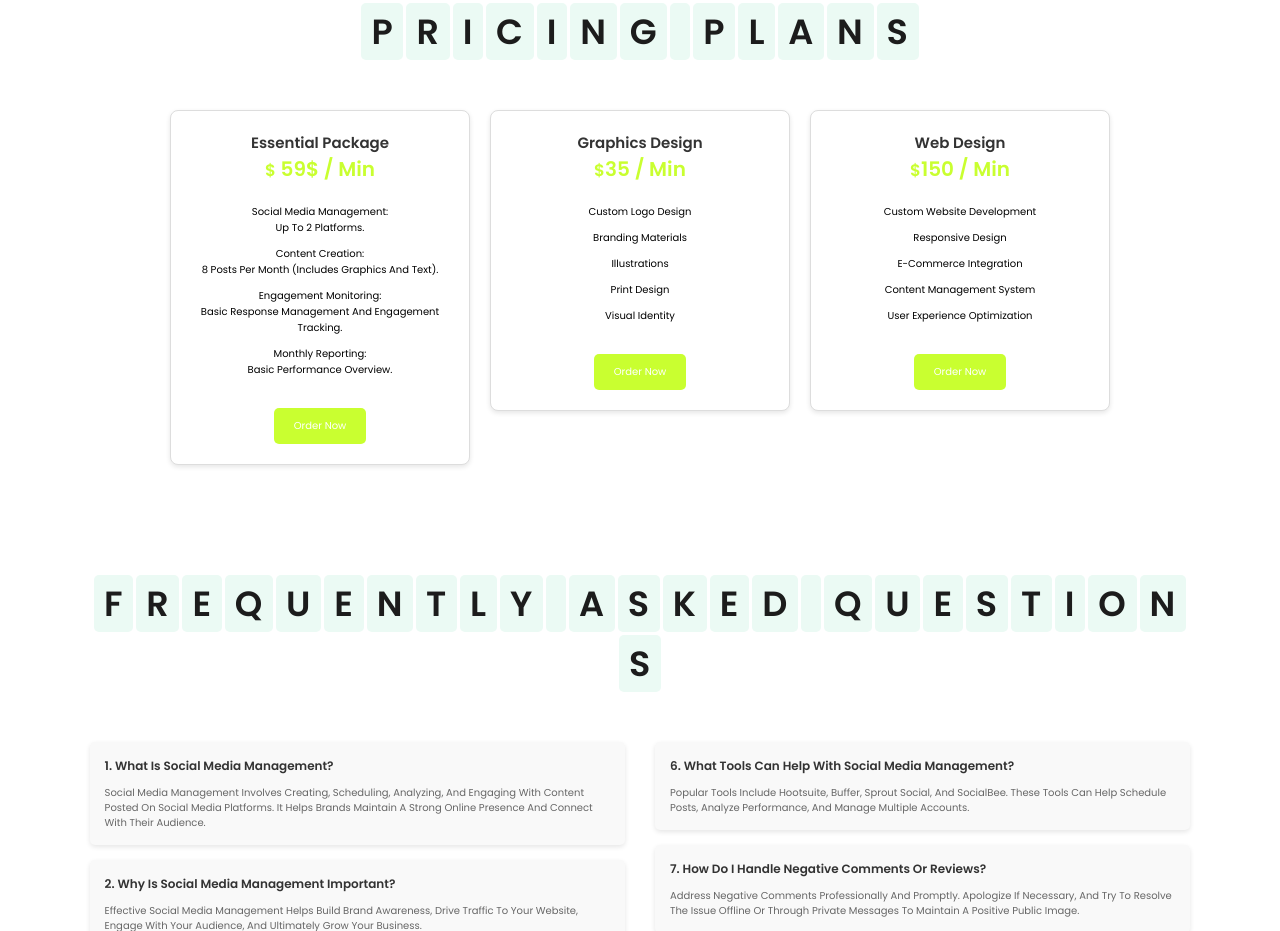
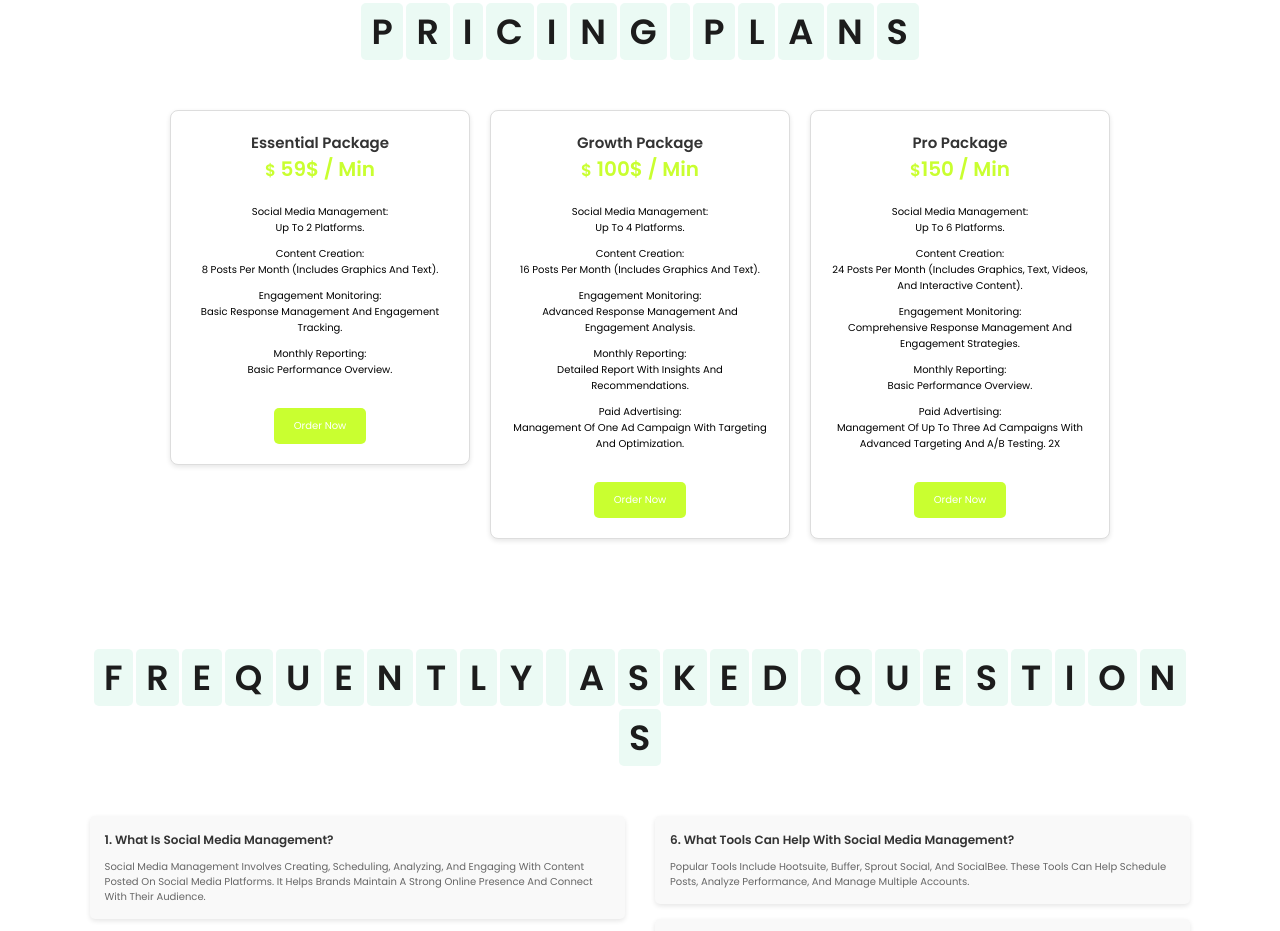
Before and after one commit to jesnaty/portfolio, a plain HTML site: page index.html in a window 1280 px wide. Shown: the part 3298-4229 px from the top of the page. Drawn offline with nearby package versions, Linux system fonts and the light colour scheme; a script that the page names is missing.

Commit message:
Update index.html

```diff
--- a/index.html
+++ b/index.html
@@ -259,22 +259,24 @@
            <div class="price-item featured-item">
             <div class="price-header">
              <div class="price-title">
-              <h2>Graphics Design</h2>
+              <h2>Growth Package</h2>
              </div>
              <div class="price-prices">
               <h2>
-               <small>$</small>35 <span>/ min</span>
+               <small>$</small> 100$ <span>/ min</span>
               </h2>
              </div>
             </div>
             <div class="price-body">
              <div class="price-description">
               <ul>
-               <li>Custom Logo Design</li>
-               <li>Branding Materials</li>
-               <li>Illustrations</li>
-               <li>Print Design</li>
-               <li>Visual Identity</li>
+                <li>Social Media Management:
+                </br>Up to 4 platforms.</li>
+                <li>Content Creation:             </br> 16 posts per month (includes graphics and text).</li>
+                <li>Engagement Monitoring:             </br> Advanced response management and engagement analysis.</li>
+                <li>Monthly Reporting:             </br>Detailed report with insights and recommendations.</li>
+                <li>Paid Advertising:             </br>Management of one ad campaign with targeting and optimization.
+                </li>
               </ul>
              </div>
             </div>
@@ -289,7 +291,7 @@
            <div class="price-item">
             <div class="price-header">
              <div class="price-title">
-              <h2>Web Design</h2>
+              <h2>Pro package</h2>
              </div>
              <div class="price-prices">
               <h2>
@@ -300,11 +302,13 @@
             <div class="price-body">
              <div class="price-description">
               <ul>
-               <li>Custom Website Development</li>
-               <li>Responsive Design</li>
-               <li>E-commerce Integration</li>
-               <li>Content Management System</li>
-               <li>User Experience Optimization</li>
+                <li>Social Media Management:
+                </br>Up to 6 platforms.</li>
+                <li>Content Creation:             </br> 24 posts per month (includes graphics, text, videos, and interactive content).</li>
+                <li>Engagement Monitoring:             </br>Comprehensive response management and engagement strategies.</li>
+                <li>Monthly Reporting:             </br>Basic performance overview.</li>
+                <li>Paid Advertising:             </br>Management of up to three ad campaigns with advanced targeting and A/B testing. 2X
+                </li>
               </ul>
              </div>
             </div>
```
